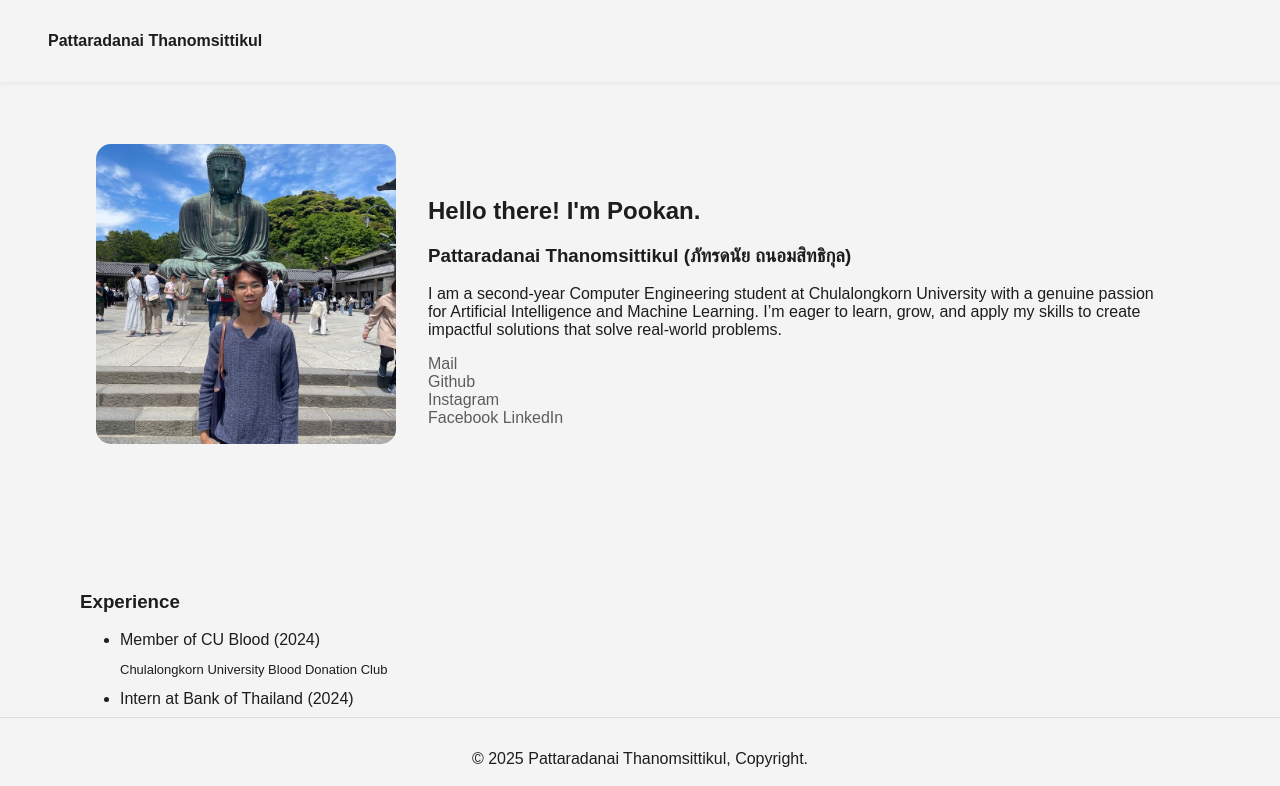
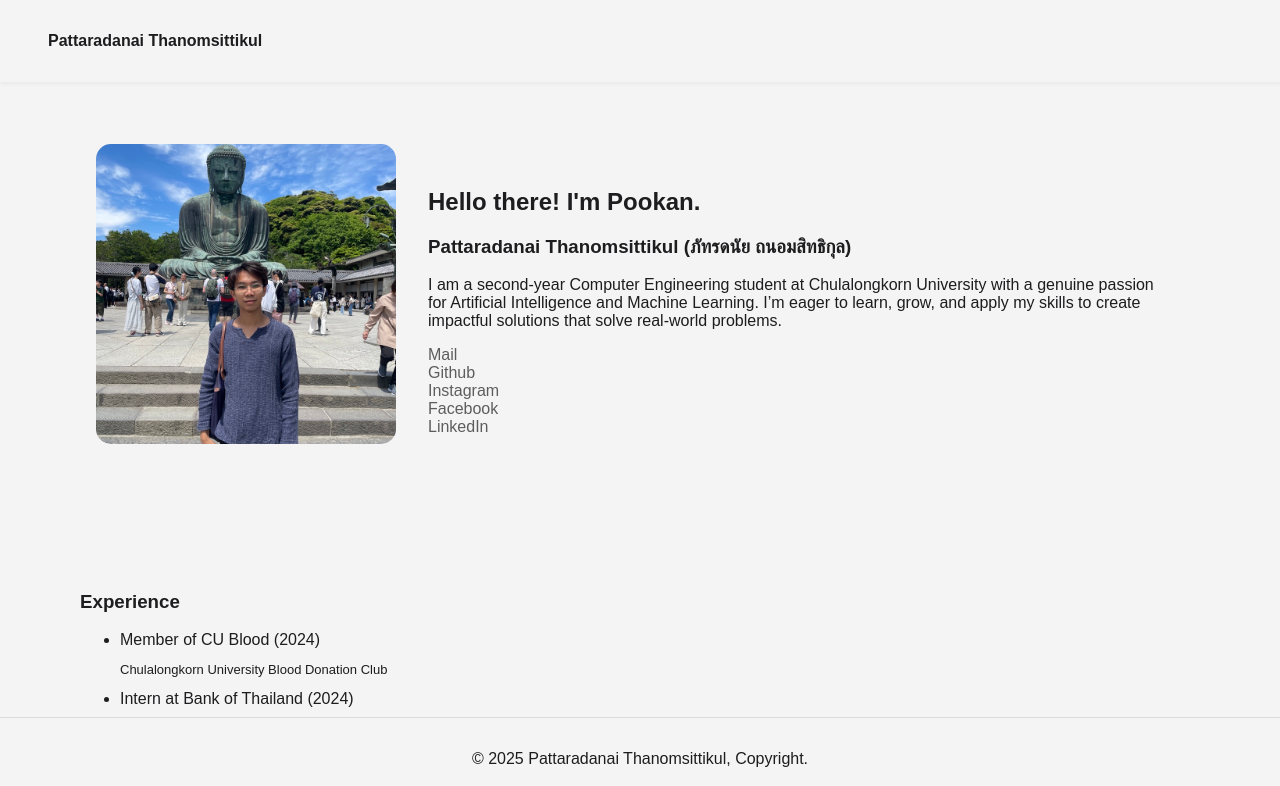
Before and after one commit to Takedaxz/Takedaxz.github.io, a plain HTML site: page index.html in a window 1280 px wide. Shown: the top 786 px of the page. Drawn offline with Linux system fonts and the light colour scheme.

Commit message:
Update index.html

```diff
--- a/index.html
+++ b/index.html
@@ -29,7 +29,7 @@
                     <a href="mailto:pattaradanait@outlook.com" class="contact" target="_blank">Mail</a><br>
                     <a class="contact" target="_blank" href="https://github.com/Takedaxz">Github</a><br>
                     <a class="contact" target="_blank" href="https://www.instagram.com/pookanlnwza/">Instagram</a><br>
-                    <a class="contact" target="_blank" href="https://www.facebook.com/pkpt.pookan/">Facebook</a>
+                    <a class="contact" target="_blank" href="https://www.facebook.com/pkpt.pookan/">Facebook</a><br>
                     <a class="contact" target="_blank" href="https://www.linkedin.com/in/pattaradanai-thanomsittikul-69895130b/">LinkedIn</a>
                 </div>
             </div>
```
